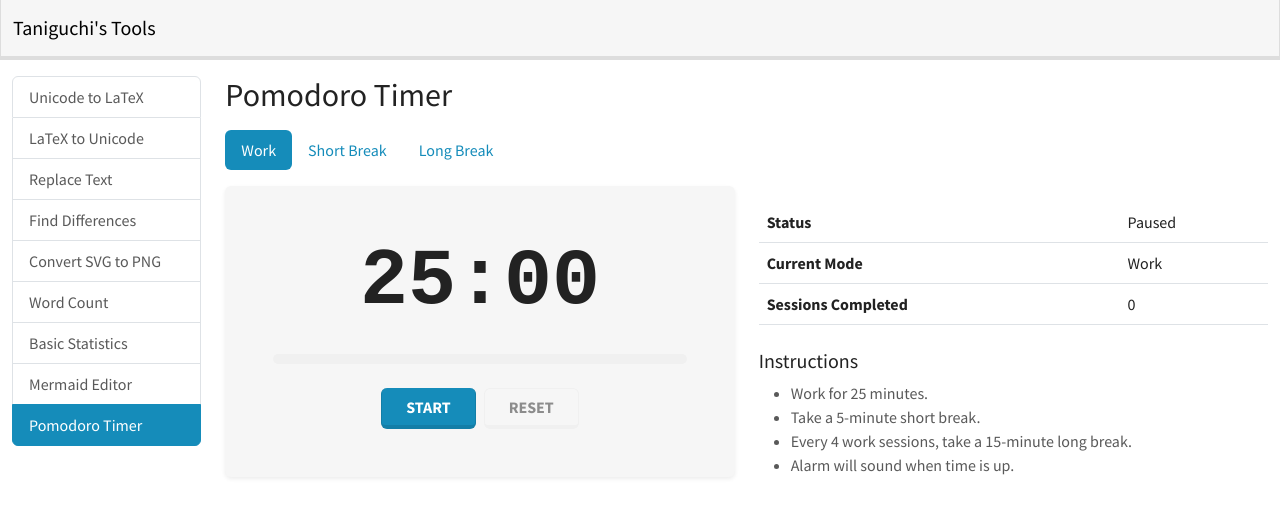
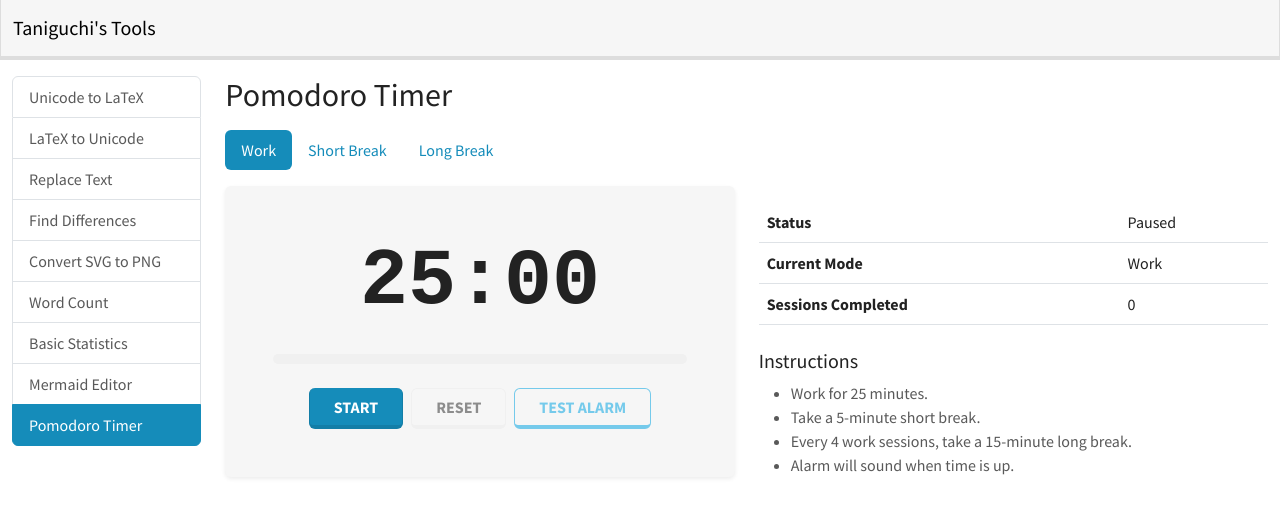
Before and after one commit to tani/tools, a Vue app: page /pomodoro-timer in a window 1280 px wide. Shown: the top 512 px of the page. Built offline with nearby package versions, Linux system fonts and the light colour scheme.

Commit message:
feat: customize pomodoro alarm

```diff
--- a/src/views/pomodoro-timer.vue
+++ b/src/views/pomodoro-timer.vue
@@ -30,23 +30,28 @@ const progress = computed(() => {
   return ((total - timeLeft.value) / total) * 100;
 });
 
-const playAlarm = () => {
+const playAlarm = (count: number = 1) => {
   const audioCtx = new (window.AudioContext || (window as any).webkitAudioContext)();
-  const oscillator = audioCtx.createOscillator();
-  const gainNode = audioCtx.createGain();
 
-  oscillator.connect(gainNode);
-  gainNode.connect(audioCtx.destination);
+  for (let i = 0; i < count; i++) {
+    const startTime = audioCtx.currentTime + i * 0.25;
+    const duration = 0.1;
 
-  oscillator.type = "sine";
-  oscillator.frequency.setValueAtTime(440, audioCtx.currentTime); // A4
-  oscillator.frequency.exponentialRampToValueAtTime(880, audioCtx.currentTime + 0.5);
+    const oscillator = audioCtx.createOscillator();
+    const gainNode = audioCtx.createGain();
 
-  gainNode.gain.setValueAtTime(0.1, audioCtx.currentTime);
-  gainNode.gain.exponentialRampToValueAtTime(0.01, audioCtx.currentTime + 1);
+    oscillator.connect(gainNode);
+    gainNode.connect(audioCtx.destination);
 
-  oscillator.start();
-  oscillator.stop(audioCtx.currentTime + 1);
+    oscillator.type = "sine";
+    oscillator.frequency.setValueAtTime(880, startTime);
+
+    gainNode.gain.setValueAtTime(0.1, startTime);
+    gainNode.gain.exponentialRampToValueAtTime(0.01, startTime + duration);
+
+    oscillator.start(startTime);
+    oscillator.stop(startTime + duration);
+  }
 };
 
 const startTimer = () => {
@@ -56,8 +61,9 @@ const startTimer = () => {
     if (timeLeft.value > 0) {
       timeLeft.value--;
     } else {
+      const alarmCount = mode.value === "work" ? 6 : 3;
       stopTimer();
-      playAlarm();
+      playAlarm(alarmCount);
       handleSessionEnd();
     }
   }, 1000);
@@ -173,6 +179,9 @@ onUnmounted(() => {
             <button class="btn btn-outline-secondary px-4" @click="resetTimer">
               Reset
             </button>
+            <button class="btn btn-outline-info px-4" @click="playAlarm(mode === 'work' ? 6 : 3)">
+              Test Alarm
+            </button>
           </div>
         </div>
       </div>
```
